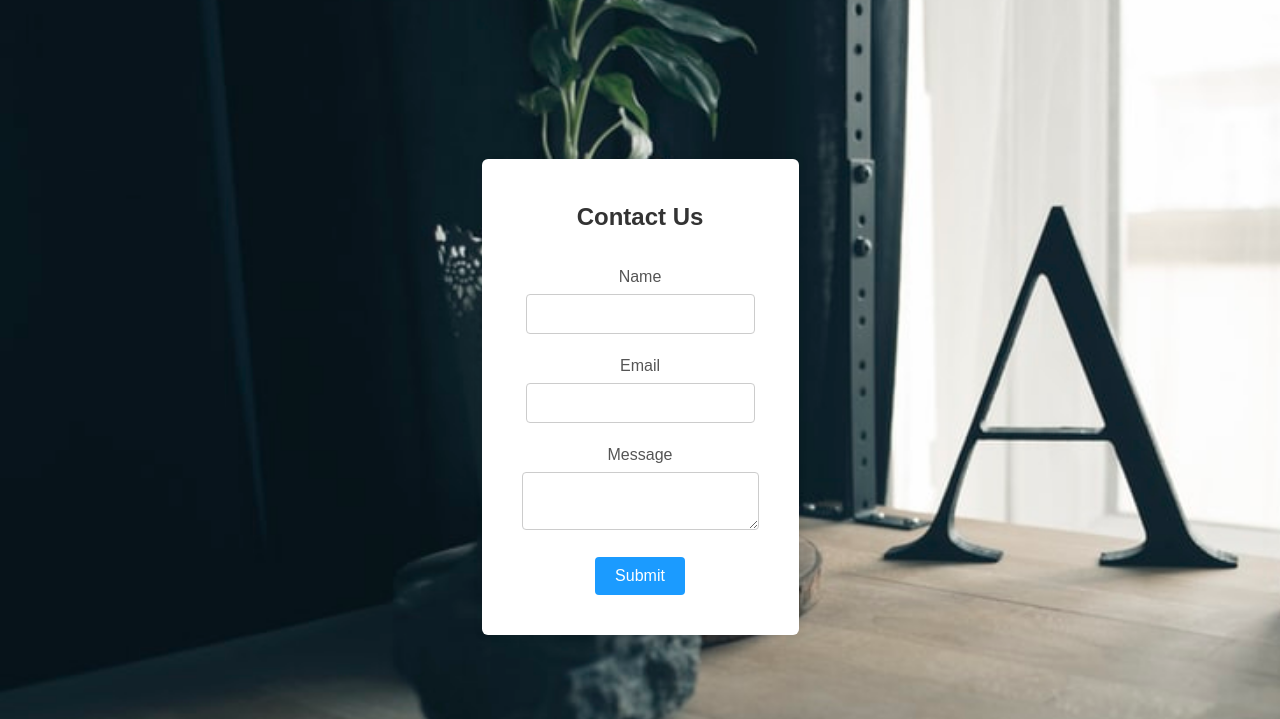
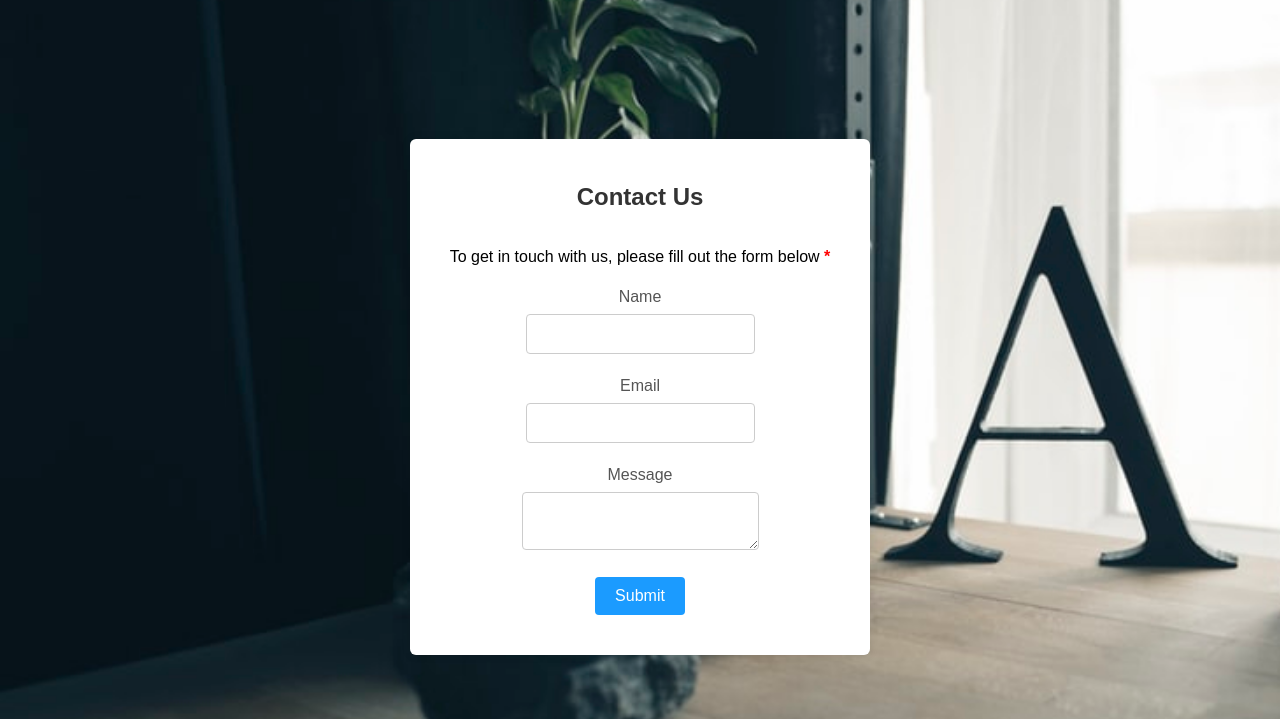
Before and after one commit to Veerendra-K/FinEdge-Like-Websitee, an Astro site: page /contactUs in a window 1280 px wide. Shown: the part 83-802 px from the top of the page. Built offline with nearby package versions, Linux system fonts and the light colour scheme; Astro itself is replaced by a stand-in of ours.

Commit message:
Update contactUs.astro

```diff
--- a/src/pages/contactUs.astro
+++ b/src/pages/contactUs.astro
@@ -5,6 +5,7 @@ import Layout from "../layouts/Layout.astro";
   <main>
     <section>
       <h2>Contact Us</h2>
+      <p>To get in touch with us, please fill out the form below<span style="color: red; font-weight: bold;"> *</span></p>
       <form>
         <div>
           <label for="name">Name</label>
```
